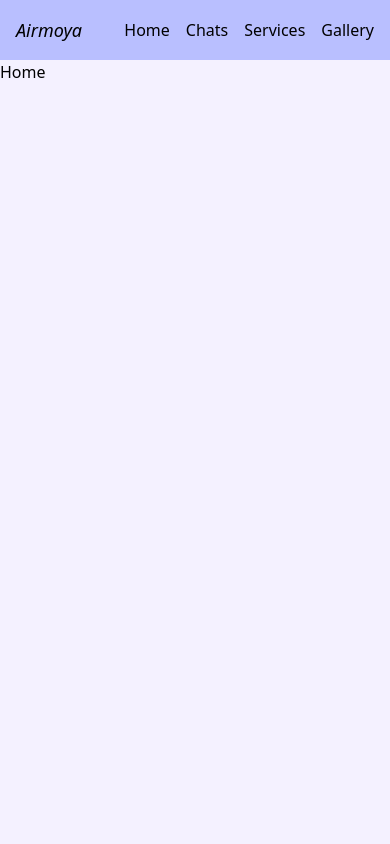
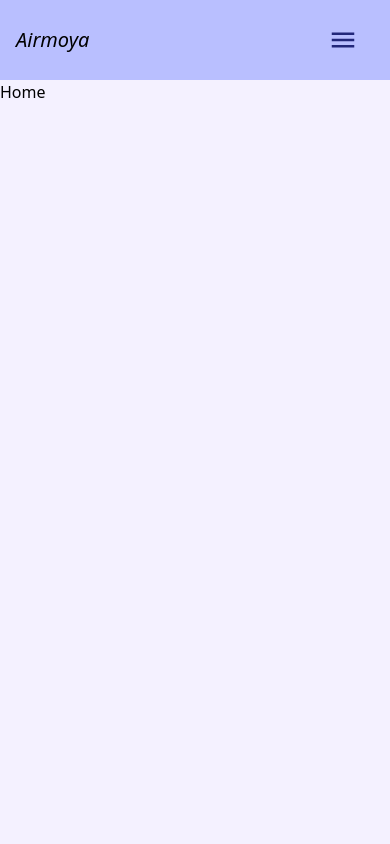
Before and after one commit to FevenSeyfu/Airmoya-test-crud, a React (Vite) app in the folder Frontend/: page / in a window 390 px wide. Shown: the top 844 px of the page. Built offline with nearby package versions, Linux system fonts and the light colour scheme; a web font is replaced by a local one.

Commit message:
add mobile menu

```diff
--- a/Frontend/package.json
+++ b/Frontend/package.json
@@ -14,6 +14,7 @@
     "prop-types": "^15.8.1",
     "react": "^18.3.1",
     "react-dom": "^18.3.1",
+    "react-icons": "^5.3.0",
     "react-loader-spinner": "^6.1.6",
     "react-redux": "^9.1.2",
     "react-router-dom": "^6.27.0"
--- a/Frontend/src/components/utility/Header/Header.jsx
+++ b/Frontend/src/components/utility/Header/Header.jsx
@@ -1,22 +1,30 @@
-import React from "react";
+import React, { useState } from "react";
 import { Link } from "react-router-dom";
 import Typography from "../Typography/Typography";
+import { IoMdMenu,IoMdClose, IoMdHome, IoMdChatbubbles } from "react-icons/io";
+import { MdBrowseGallery, MdWork } from "react-icons/md";
+
 
 const Header = () => {
+  const [isMenuOpen, setIsMenuOpen] = useState(false);
+
+  const toggleMenu = () => {
+    setIsMenuOpen(!isMenuOpen);
+  };
+
   return (
-    <header className="w-full flex flex-row items-center justify-between bg-light-purple p-4 md:p-6">
-      <div className="flex-1">
+    <header className="w-full h-20 lg:h-24 flex flex-row items-center justify-between bg-light-purple px-4 md:px-6 relative">
+
         <Link to="/">
-          <Typography variant="h4" weight="strong" className="italic">
+          <Typography variant="h2" weight="strong" className="italic">
             Airmoya
           </Typography>
         </Link>
-      </div>
-      <nav className="flex-1 text-right">
+      <nav className="hidden md:flex text-right">
         <ul className="flex flex-row items-center justify-end gap-x-4">
           <li>
             <Link
-              className="hover:text-dark-blue underline-offset-4 hover:underline transition-colors duration-300"
+              className="md:text-xl lg:text-2xl   hover:text-dark-blue underline-offset-4 hover:underline transition-colors duration-300"
               to="/"
             >
               Home
@@ -24,7 +32,7 @@ const Header = () => {
           </li>
           <li>
             <Link
-              className="hover:text-dark-blue underline-offset-4 hover:underline transition-colors duration-300"
+              className="md:text-xl lg:text-2xl   hover:text-dark-blue underline-offset-4 hover:underline transition-colors duration-300"
               to="/chats"
             >
               Chats
@@ -32,7 +40,7 @@ const Header = () => {
           </li>
           <li>
             <Link
-              className="hover:text-dark-blue underline-offset-4 hover:underline transition-colors duration-300"
+              className="md:text-xl lg:text-2xl   hover:text-dark-blue underline-offset-4 hover:underline transition-colors duration-300"
               to="/services"
             >
               Services
@@ -40,7 +48,7 @@ const Header = () => {
           </li>
           <li>
             <Link
-              className="hover:text-dark-blue underline-offset-4 hover:underline transition-colors duration-300"
+              className="md:text-xl lg:text-2xl   hover:text-dark-blue underline-offset-4 hover:underline transition-colors duration-300"
               to="/gallery"
             >
               Gallery
@@ -48,6 +56,63 @@ const Header = () => {
           </li>
         </ul>
       </nav>
+      <button
+        className="md:hidden z-20 mr-4"
+        onClick={toggleMenu}
+        aria-label="Toggle menu"
+      >
+        {isMenuOpen ? (
+          <IoMdClose  size={30} className="text-dark-blue hover:text-white hover:bg-dark-blue  rounded-md" />
+        ) : (
+          <IoMdMenu size={30} className="text-dark-blue hover:text-white hover:bg-dark-blue  rounded-md" />
+        )}
+      </button>
+      {isMenuOpen && (
+        <div className="fixed top-20 right-0 h-screen w-1/2 bg-white shadow-lg shadow-light-purple  py-6 z-10">
+          <ul className="flex flex-col items-start">
+            <li className="group w-full">
+              <Link
+                className="w-full text-2xl  group-hover:bg-veryLight-purple group-hover:text-purple border-l-8 border-white hover:border-purple px-5 py-4 transition-colors duration-300 flex items-center gap-2 "
+                to="/"
+                onClick={toggleMenu}
+              >
+                <IoMdHome size={24} />
+                Home
+              </Link>
+            </li>
+            <li className="group w-full">
+              <Link
+                className="w-full text-2xl  group-hover:bg-veryLight-purple group-hover:text-purple border-l-8 border-white hover:border-purple px-5 py-4 transition-colors duration-300 flex items-center gap-2 "
+                to="/chats"
+                onClick={toggleMenu}
+              >
+                <IoMdChatbubbles />
+                Chats
+              </Link>
+            </li>
+            <li className="group w-full">
+              <Link
+                className="w-full text-2xl  group-hover:bg-veryLight-purple group-hover:text-purple border-l-8 border-white hover:border-purple px-5 py-4 transition-colors duration-300 flex items-center gap-2 "
+                to="/services"
+                onClick={toggleMenu}
+              >
+               <MdWork />
+                Services
+              </Link>
+            </li>
+            <li className="group w-full">
+              <Link
+                className="w-full text-2xl  group-hover:bg-veryLight-purple group-hover:text-purple border-l-8 border-white hover:border-purple px-5 py-4 transition-colors duration-300 flex items-center gap-2 "
+                to="/gallery"
+                onClick={toggleMenu}
+              >
+                <MdBrowseGallery />
+                Gallery
+              </Link>
+            </li>
+          </ul>
+        </div>
+      )}
     </header>
   );
 };
```
Also changed, not shown: 1 other file (tests, documents, lock files or other folders).
